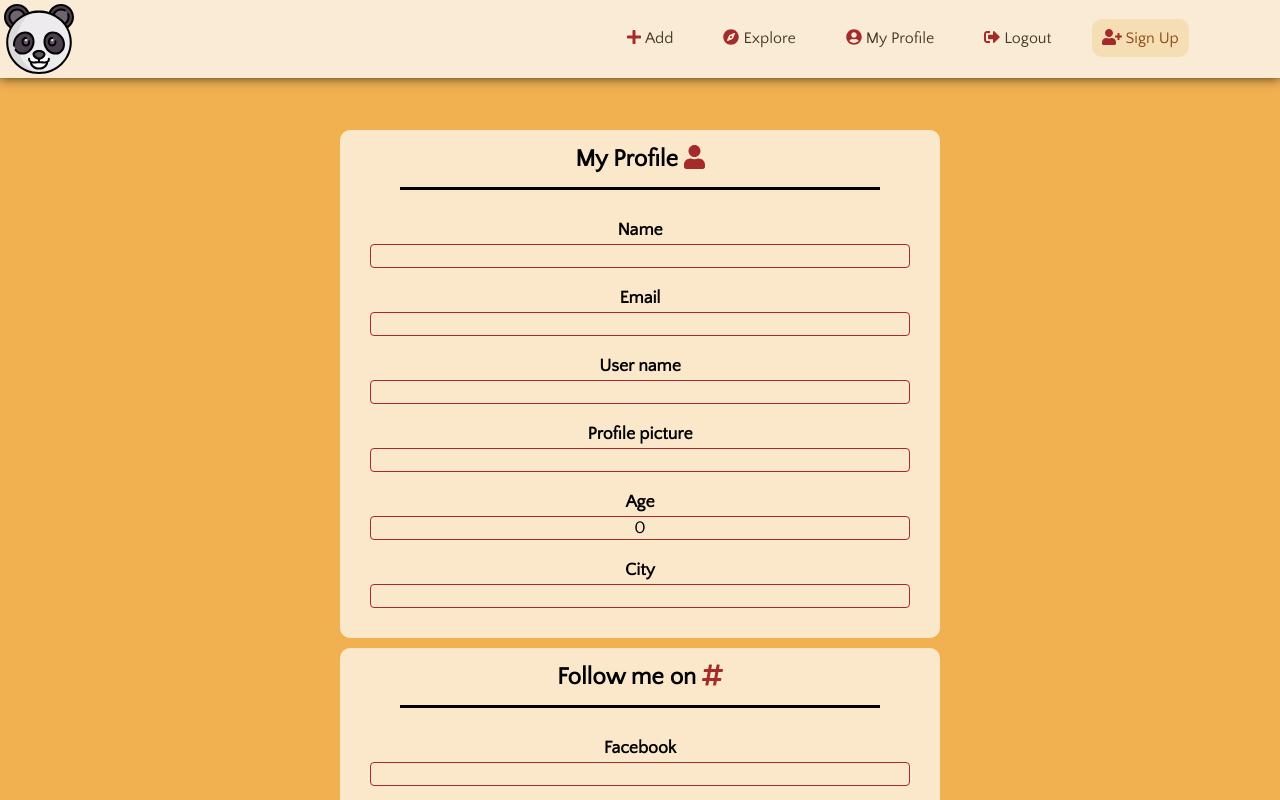
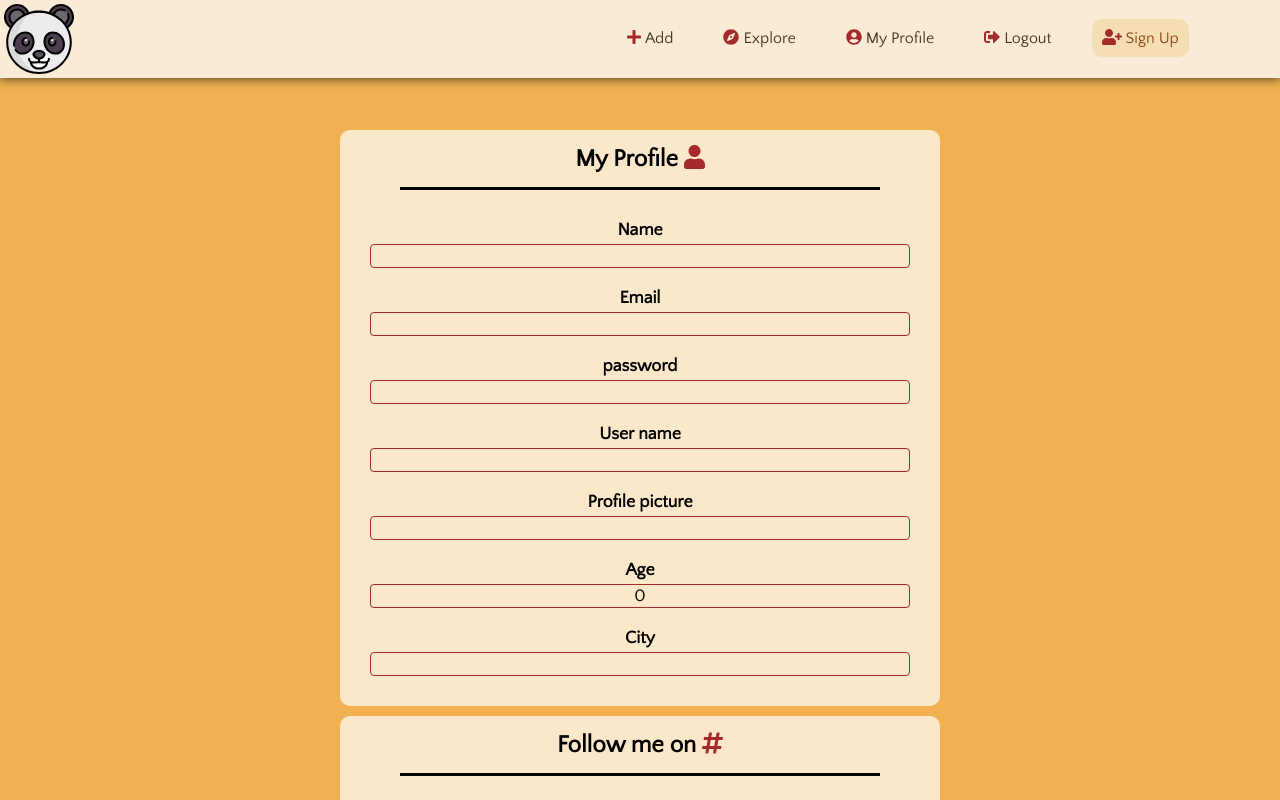
Before and after one commit to Sam44323/Hungry_Panda, a React (Create React App) app in the folder client/: page /auth/signup in a window 1280 px wide. Shown: the top 800 px of the page. Built offline with nearby package versions, Linux system fonts and the light colour scheme; a web font is replaced by a local one.

Commit message:
Created the password field

```diff
--- a/client/src/components/ProfileForm/ProfileForm.js
+++ b/client/src/components/ProfileForm/ProfileForm.js
@@ -22,6 +22,13 @@ class ProfileForm extends Component {
         touched: false,
         isValid: false,
         message: 'Enter a valid email!',
+      },
+      password: {
+        name: 'password',
+        value: '',
+        touched: false,
+        isValid: false,
+        message: 'Enter a password!',
       },
       userName: {
         name: 'User name',
@@ -76,6 +83,7 @@ class ProfileForm extends Component {
   checkValidity = (name, value) => {
     if (
       name === 'name' ||
+      name === 'password' ||
       name === 'userName' ||
       name === 'profilePicture' ||
       name === 'city'
```
Also changed, not shown: 1 other file (tests, documents, lock files or other folders).
